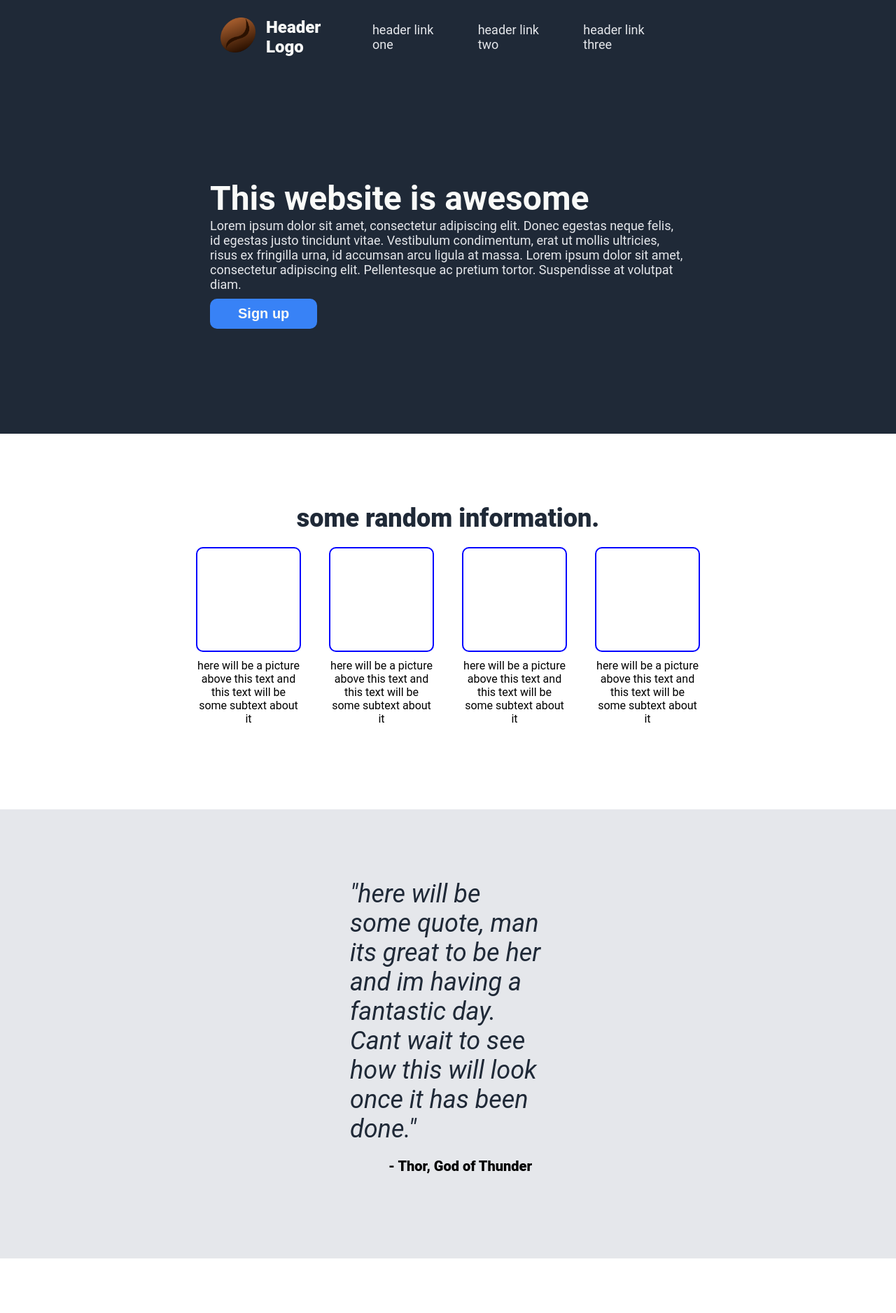
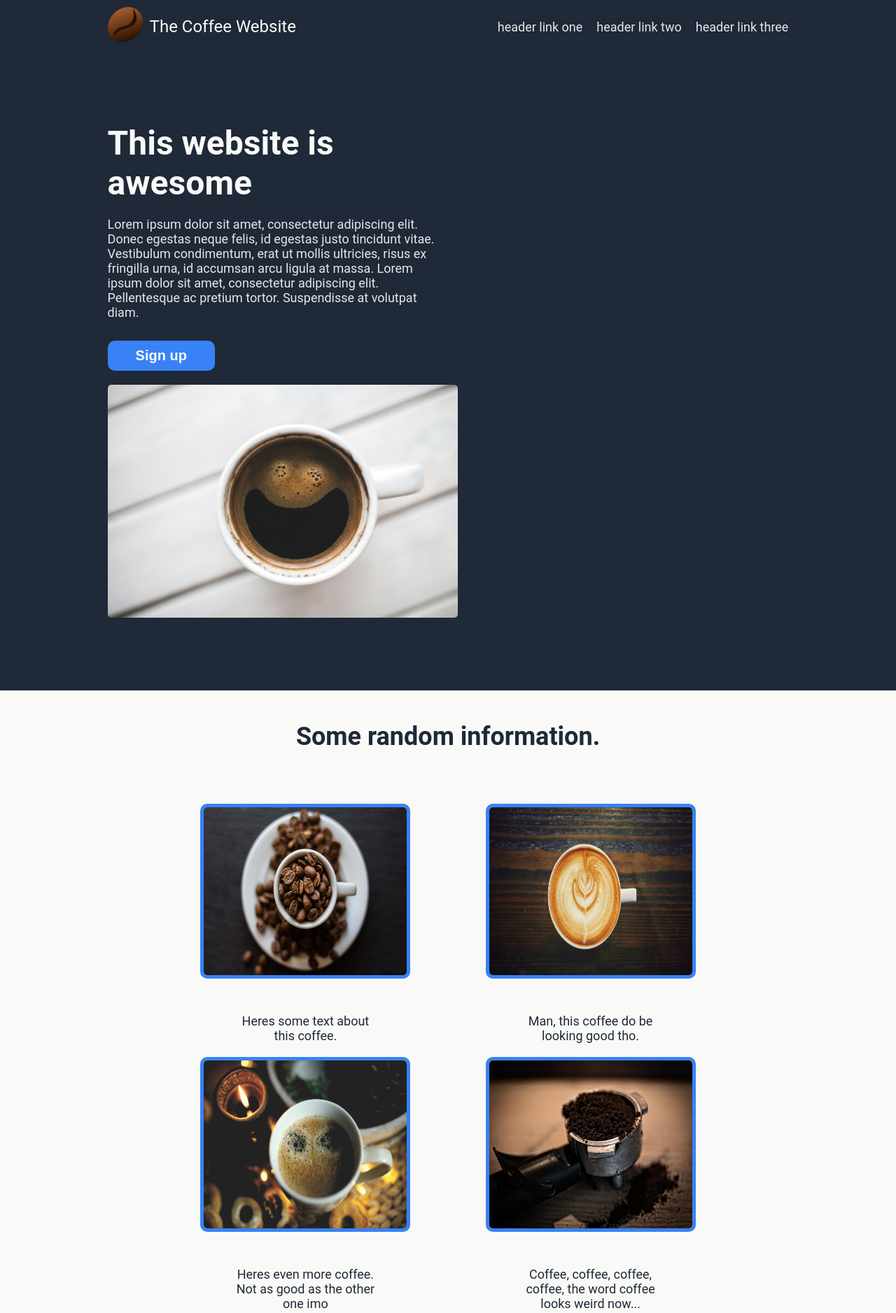
Before and after one commit to Markuut/landing-page, a plain HTML site: page index.html in a window 1280 px wide. Shown: the top 1877 px of the page at 70% size. Drawn offline with Linux system fonts and the light colour scheme.

Commit message:
Add new images. Rework the CSS to be a bit better.
less repetition in code now.

```diff
--- a/index.html
+++ b/index.html
@@ -7,45 +7,60 @@
     <link rel="stylesheet" href="styles.css">
 </head>
 <body>
-    <header class="header">
-        <div class="logo">
+    <header class="dark-background-color">
+        <div class="center-content header-logo-text white-text logo">
             <a href="index.html"><img src="images/coffee-bean-7059441_1280.png" alt="Logo" width="50" height="50"></a>
-            <p>Header Logo</p>
+            <p>The Coffee Website</p>
         </div>
-        <nav class="nav-links">
-            <ul>
-                <li><a href="navLink1.html">header link one</a></li>
-                <li><a href="navLink2.html">header link two</a></li>
-                <li><a href="navLink3.html">header link three</a></li>
+        <nav class="center-content">
+            <ul class="nav-links">
+                <li><a class="hero-secondary-text" href="#navLink1.html">header link one</a></li>
+                <li><a class="hero-secondary-text" href="#navLink2.html">header link two</a></li>
+                <li><a class="hero-secondary-text" href="#navLink3.html">header link three</a></li>
             </ul>
         </nav>
     </header>
-    <div class="main-text">
-        <h1>This website is awesome</h1>
-        <p>Lorem ipsum dolor sit amet, consectetur adipiscing elit. Donec egestas neque felis, id egestas justo tincidunt vitae. Vestibulum condimentum, erat ut mollis ultricies, risus ex fringilla urna, id accumsan arcu ligula at massa. Lorem ipsum dolor sit amet, consectetur adipiscing elit. Pellentesque ac pretium tortor. Suspendisse at volutpat diam.</p>
-        <button>Sign up</button>
-    </div>
-    <div class="secondary-text-with-images">
-        <h2>some random information.</h2>
-        <div class="list-of-images-and-text">
-            <ul>
-                <li><div> </div><p>here will be a picture above this text and this text will be some subtext about it</p></li>
-                <li><div> </div><p>here will be a picture above this text and this text will be some subtext about it</p></li>
-                <li><div> </div><p>here will be a picture above this text and this text will be some subtext about it</p></li>
-                <li><div> </div><p>here will be a picture above this text and this text will be some subtext about it</p></li>
-            </ul>
+    <div class="main-container dark-background-color">
+        <div class="main-text-section">
+            <h1 class="hero-main-text white-text">This website is awesome</h1>
+            <p class="hero-secondary-text">Lorem ipsum dolor sit amet, consectetur adipiscing elit. Donec egestas neque felis, id egestas justo tincidunt vitae. Vestibulum condimentum, erat ut mollis ultricies, risus ex fringilla urna, id accumsan arcu ligula at massa. Lorem ipsum dolor sit amet, consectetur adipiscing elit. Pellentesque ac pretium tortor. Suspendisse at volutpat diam.</p>
+            <button>Sign up</button>
+        </div>
+        <div class="main-image-section">
+            <img src="images/pexels-kaboompics-6347.jpg" alt="Smile coffee">
         </div>
     </div>
-    <div class="quote-box">
-        <p class="quote">"here will be some quote, man its great to be her and im having a fantastic day. Cant wait to see how  this will look once it has been done."</p>
+    <div class="info-container">
+        <h2 class="information-header-text dark-text header-logo-text">Some random information.</h2>
+        <div class="image-row">
+            <figure class="image-item">
+                <img src="images/coffeeImage1.jpg" alt="Coffee image 1">
+                <figcaption>Heres some text about this coffee.</figcaption>
+            </figure>
+            <figure class="image-item">
+                <img src="images/coffeeImage2.jpg" alt="Coffee image 2">
+                <figcaption>Man, this coffee do be looking good tho.</figcaption>
+            </figure>
+            <figure class="image-item">
+                <img src="images/coffeeImage3.jpg" alt="Coffee image 3">
+                <figcaption>Heres even more coffee. Not as good as the other one imo</figcaption>
+            </figure>
+            <figure class="image-item">
+                <img src="images/coffeeImage4.jpg" alt="Coffee image 4">
+                <figcaption>Coffee, coffee, coffee, coffee, the word coffee looks weird now...</figcaption>
+            </figure>
+        </div>
+    </div>
+    <div class="quote-container center-content quote-section-color">
+        <p class="quote-text dark-text">"This is an inspiring quote, or a testimonial from a customer. Maybe it's just filling up space, or maybe people will actually read it. Who knows? All I know is that it looks nice."</p>
         <p class="quote-name">- Thor, God of Thunder</p>
     </div>
-    <div class="sign-up-box">
+    <div class="sign-up-container">
         <p>here will be some text about signing up and a button</p>
         <button>Sign up</button>
     </div>
-    <footer class="footer">
-        <p>Copyright @ The Odin Project</p>
+    <footer class="dark-background-color center-content hero-secondary-text">
+        <p>Copyright @ The Odin Project / Marko</p>
     </footer>
 </body>
 </html>
--- a/styles.css
+++ b/styles.css
@@ -2,73 +2,169 @@
     margin: 0;
     padding: 0;
     box-sizing: border-box;
- }
+}
 
 body {
     display: flex;
     flex-direction: column;
     font-family: Roboto, Arial, sans-serif;
+    background-color: #F9FAF8;
 }
 
-.main-text, .footer, .header {
-    background-color: #1F2937;
+header {
+    display: flex;
+    justify-content: space-between;
+    padding: 10px 12vw;
 }
 
-.header {
+footer {
+    padding: 20px 12vw;
+}
+
+.main-container {
     display: flex;
     justify-content: space-between;
     align-items: center;
-    padding: 10px 300px;
+    padding: 100px 12vw;
+    flex-wrap: wrap;
+    gap: 20px;
+}
+
+.main-text-section {
+    display: flex;
+    flex-direction: column;
+    align-items: flex-start;
+    max-width: 50%;
+    gap: 20px;
+}
+
+.main-image-section img {
+    width: 100%;
+    max-width: 500px;
+    height: auto;
+    object-fit: cover;
+    border-radius: 5px;
+}
+
+.info-container {
+    display: flex;
+    flex-direction: column;
+    align-items: center;
+    padding: 20px;
+}
+
+.information-header-text {
+    font-weight: 900px;
+    padding: 25px;
+    text-align: center;
+}
+
+.image-row {
+    display: flex;
+    justify-content: space-evenly;
+    width: 100%;
+    padding: 50px 14vw 150px;
+    flex-wrap: wrap;
+    gap: 20px;
+}
+
+.image-item {
+    display: flex;
+    align-items: center;
+    justify-content: start;
+    flex-direction: column;
+    max-width: 300px;
+    flex-basis: 25%;
+}
+
+.image-item img {
+    float: left;
+    width: 300px;
+    height: 250px;
+    border-radius: 10px;
+    border: 5px solid #3882F6;
+
+}
+
+.image-item figcaption {
+    margin: auto 50px;
+    text-align: center;
+    margin-top: 50px;
+    font-size: 18px;
+    color: #1f2937;
+}
+
+.nav-links {
+    display: flex;
+    gap: 20px;
+    list-style: none;
+}
+
+.nav-links a {
+    text-decoration: none;
+}
+
+.quote-container {
+    display: flex;
+    flex-direction: column;
+    padding: 150px 28vw;
+
+}
+
+.quote-name {
+    font-size: 18px;
+    color: #1f2937;
+    align-self: flex-end;
+}
+
+.center-content {
+    display: flex;
+    justify-content: center;
+    align-items: center;
 }
 
 .logo {
     display: flex;
-    justify-content: center;
-    align-items: center;
-    font-size: larger;
+    gap: 10px;
 }
 
-.logo a {
-    margin: 15px;
+.dark-background-color {
+    background-color: #1f2937;
 }
 
-.logo p {
-    font-size: 24px;
-    font-weight: 900;
-    color: #F9FaF8;
+.white-text {
+    color: #F9FAF8
 }
 
-.nav-links ul {
-    list-style: none;
-    display: flex;
-    justify-content: center;
-    align-items: center;
-    margin: 0;
-    padding: 0;
-}
-
-.nav-links li {
-    margin: 0 15px;
-}
-
-.nav-links a {
-    text-decoration: none;
-    color: #E5E7EB;
-    display: inline-flex;
-    align-items: center;
-    font-size: 18px;
-}
-
-.main-text h1 {
+.hero-main-text {
     font-size: 48px;
-    color: #F9FaF8;
     font-weight: 900px;
 }
 
-.main-text {
+.header-logo-text {
+    font-size: 24px;
+}
+
+.hero-secondary-text {
     font-size: 18px;
     color: #E5E7EB;
-    padding: 150px 300px;
+}
+
+.bright-color {
+    background-color: #3882F6;
+}
+
+.dark-text {
+    font-size: 36px;
+    color: #1f2937;
+}
+
+.quote-text {
+    font-style: italic;
+}
+
+.quote-section-color {
+    background-color: #e5e7eb;
 }
 
 button {
@@ -87,93 +183,3 @@ button:hover {
     background-color:#E5E7EB;
     color: #3882F6;
 }
-
-.secondary-text-with-images {
-    display: flex;
-    flex-direction: column;
-    align-items: center;
-    padding: 100px 300px;
-}
-
-.secondary-text-with-images h2 {
-    font-size: 36px;
-    color: #1F2937;
-    font-weight: 900;
-}
-
-.list-of-images-and-text ul {
-   display: flex;
-   justify-content: space-between;
-   list-style: none;
-   padding: 0;
-   margin: 0px 100px;
-}
-
-.list-of-images-and-text li {
-    display: flex;
-    flex-direction: column;
-    align-items: center;
-    margin: 20px;
-    text-align: center;
-}
-
-.list-of-images-and-text div {
-    width: 150px;
-    height: 150px;
-    background-color: transparent;
-    border: 2px solid blue;
-    border-radius: 10px;
-    margin-bottom: 10px;
-    flex-wrap: wrap;
-}
-
-.quote-box {
-    display: flex;
-    flex-direction: column;
-    background-color: #E5E7EB;
-    padding: 100px 500px;
-}
-
-.quote-name {
-    font-weight: 900;
-    font-size: 20px;
-    padding: 20px;
-    text-align:right;
-}
-
-.quote {
-    font-size: 36px;
-    font-style: italic;
-    color: #1F2937;
-}
-
-.sign-up-box {
-    display: flex;
-    flex-direction: row;
-    justify-content: space-between;
-    align-items: center;
-    margin: 100px auto;
-    padding: 40px 50px;
-    background-color: #3882F6;
-    border-radius: 10px;
-}
-
-.sign-up-box p {
-    font-size: 24px;
-    font-weight: 900;
-    color: #F9FaF8;
-    text-align: left;
-    margin-right: 200px;
-}
-
-.sign-up-box button {
-    border: 2px solid #F9FaF8;
-}
-
-.footer {
-    display: flex;
-    justify-content: center;
-    padding: 15px;
-    margin-top: auto;
-    color: #F9FaF8;
-}
```
Also changed, not shown: images/coffeeImage1.jpg (added), images/coffeeImage2.jpg (added), images/coffeeImage3.jpg (added), images/coffeeImage4.jpg (added), images/pexels-kaboompics-6347.jpg (added), 1 other file.
